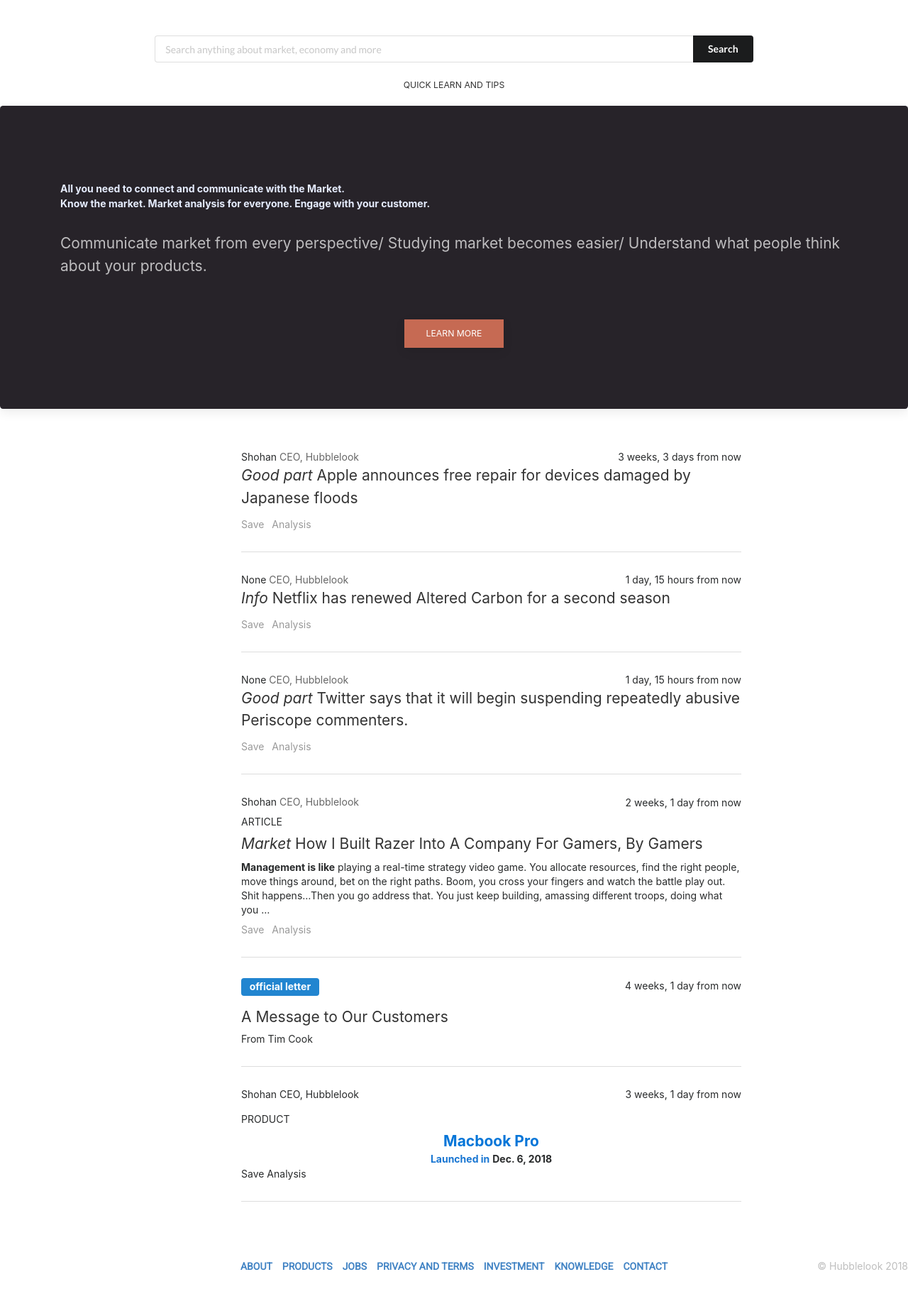
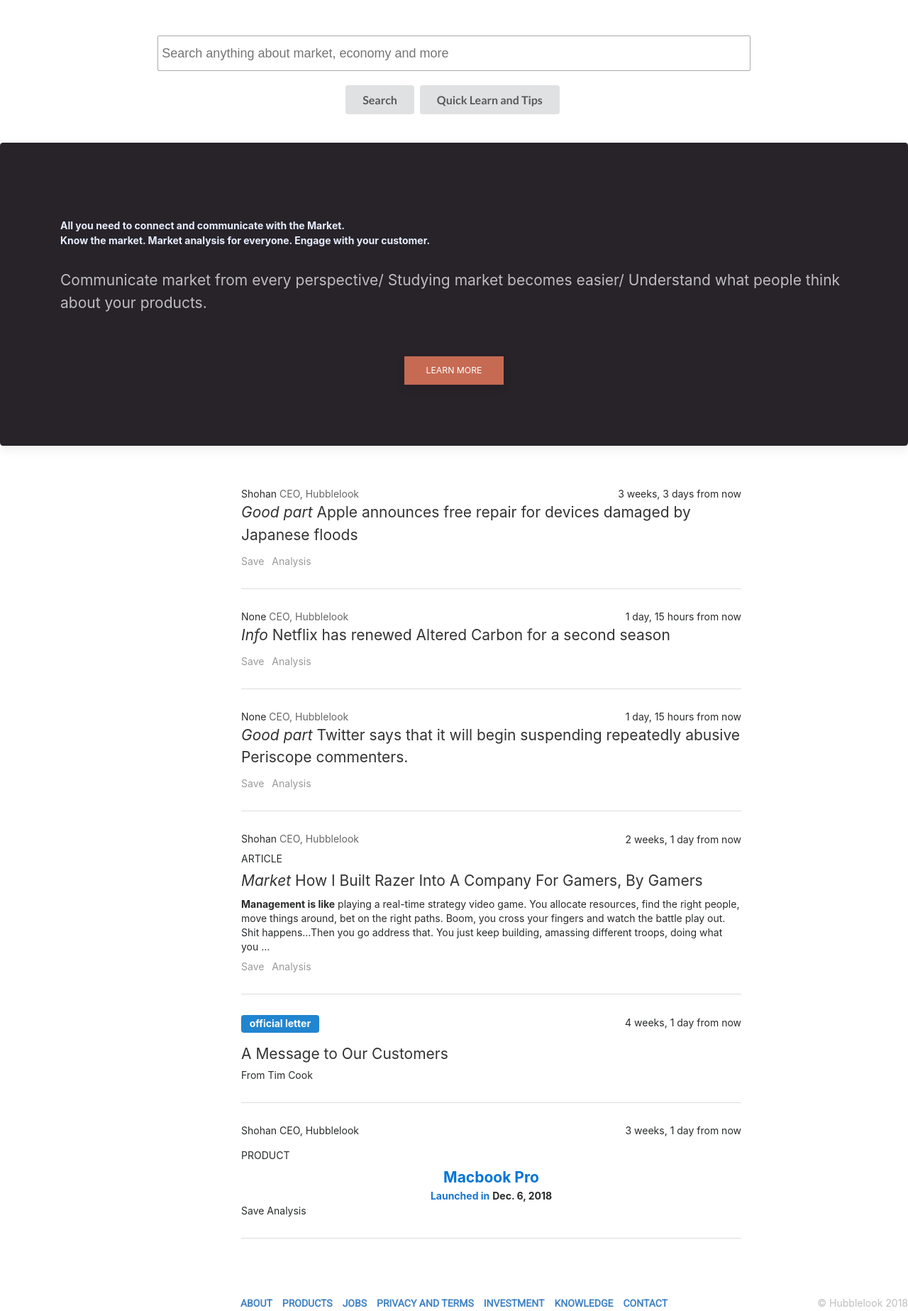
Before and after one commit to mmrshohan/hubblelook-app, a Django app: page / in a window 1280 px wide. Shown: the part 74-1921 px from the top of the page at 71% size. Before the commit the page ends 1864 px from the top, so only its background shows below. Run offline with Django 3.2, Linux system fonts and the light colour scheme; data comes from the database, SQL or seed files in the repository; both versions use the stored data as it was after the commit; some libraries are stand-ins or nearby versions.

Commit message:
search bar change

```diff
--- a/mainhubblelook/templates/index.html
+++ b/mainhubblelook/templates/index.html
@@ -16,13 +16,16 @@
       <div class="col-lg-2"></div>
       <div class=" col-lg-8">
         <!-- Main search bar  -->
-        <div class="ui fluid action input" style="padding-bottom: 20px; padding-top:50px;">
-          <input type="search" placeholder="Search anything about market, economy and more" name="q" >
-          <button type="submit" class="ui secondary button" value="search"> Search </button>
+        <div style="padding-bottom: 20px; padding-top:50px; padding-left: 4px; padding-right: 4px;">
+          <input  type="search" placeholder="Search anything about market, economy and more" name="q" >
+          <div class="uk-text-center">
+            <button style="margin-top: 20px;" type="submit" class="ui large button uk-box-shadow-medium" value="search"> Search </button>
+            <button style="margin-top: 20px;" href="#modal-full" uk-toggle class="ui large button uk-box-shadow-medium"> Quick Learn and Tips </button>
+          </div>
         </div>
         <!-- Quick learn button and modal -->
         <div class="uk-text-center" style="padding-bottom: 20px;">
-          <button href="#modal-full" uk-toggle class="uk-button uk-button-text"> Quick Learn and Tips </button>
+
           <div id="modal-full" class="uk-modal-full" uk-modal>
             <div class="uk-modal-dialog">
               <div class="uk-modal-close-full uk-close-large" uk-close></div>
@@ -228,6 +231,9 @@
 .uk-modal-dialog {
 background-color: #e6edff;
 }
+.ui.secondary.button{
+  background-color: #16171b;
+}
 .uk-modal-close-full {
 background-color: #e6edff;   /* another proposed color #979eae */
 color: white;
@@ -272,7 +278,6 @@
 background-color: #c66a53;
 }
 
-
 #product:hover {
 text-decoration: none;
 }
@@ -282,5 +287,24 @@
 .letter:hover {
 text-decoration: none;
 }
+input[type="search"] {
+border-radius: 2px;
+color: grey;
+background-color: #fff;
+border:1px solid #aaa;
+cursor: text;
+height: 50px;
+width: 100%;
+font-size: 18px;
+padding-left: 5px;
+
+}
+input[type="search"]:hover {
+border-color: black;
+
+}
+input[type="search"]:focus {
+border-color: black;
+}
 </style>
 {% endblock %}
```
Also changed, not shown: mainhubblelook/templates/account/login.html (+21 -3 lines), db.sqlite3. Lines whose indentation alone changed are shown as unchanged.
